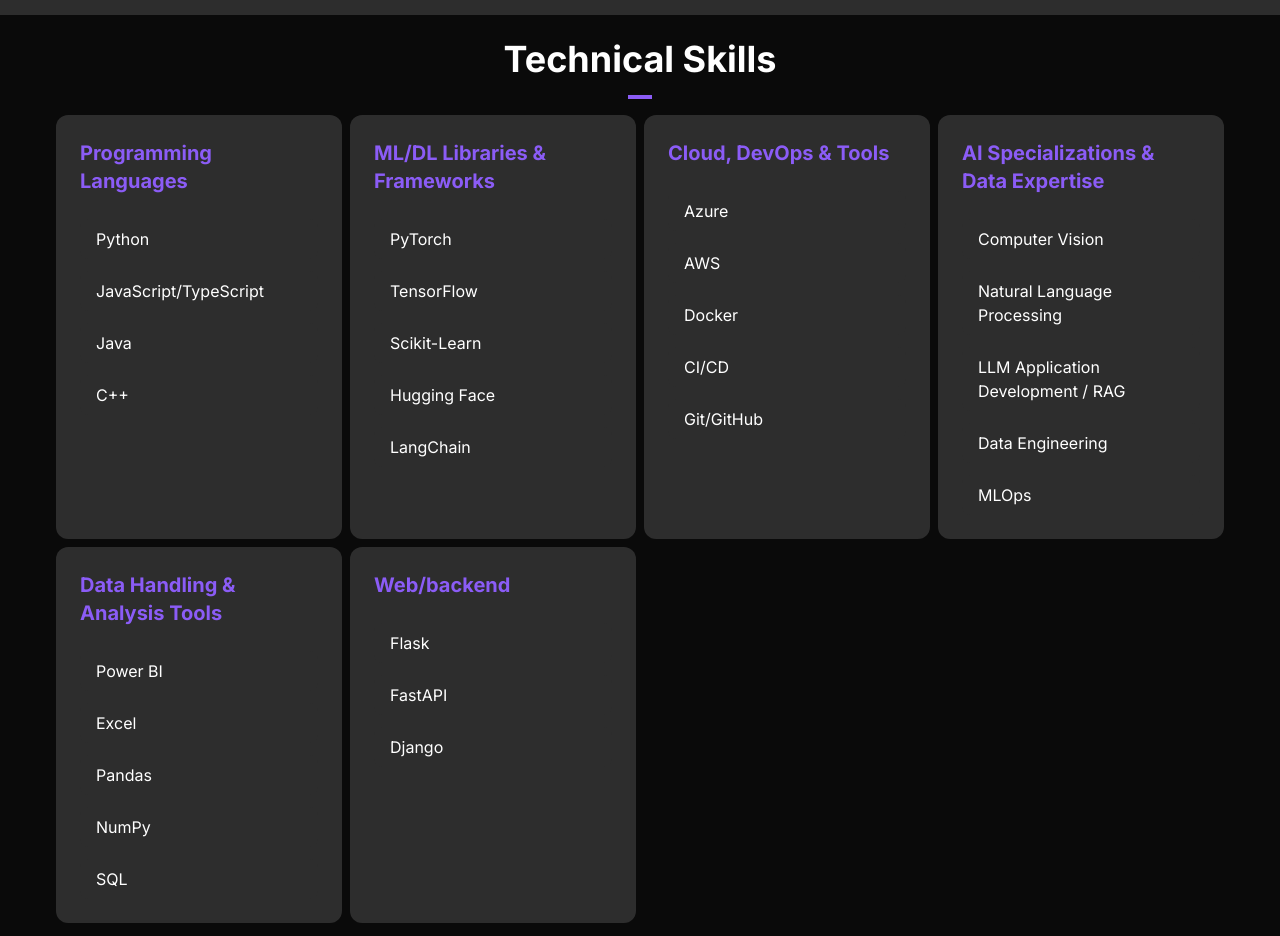
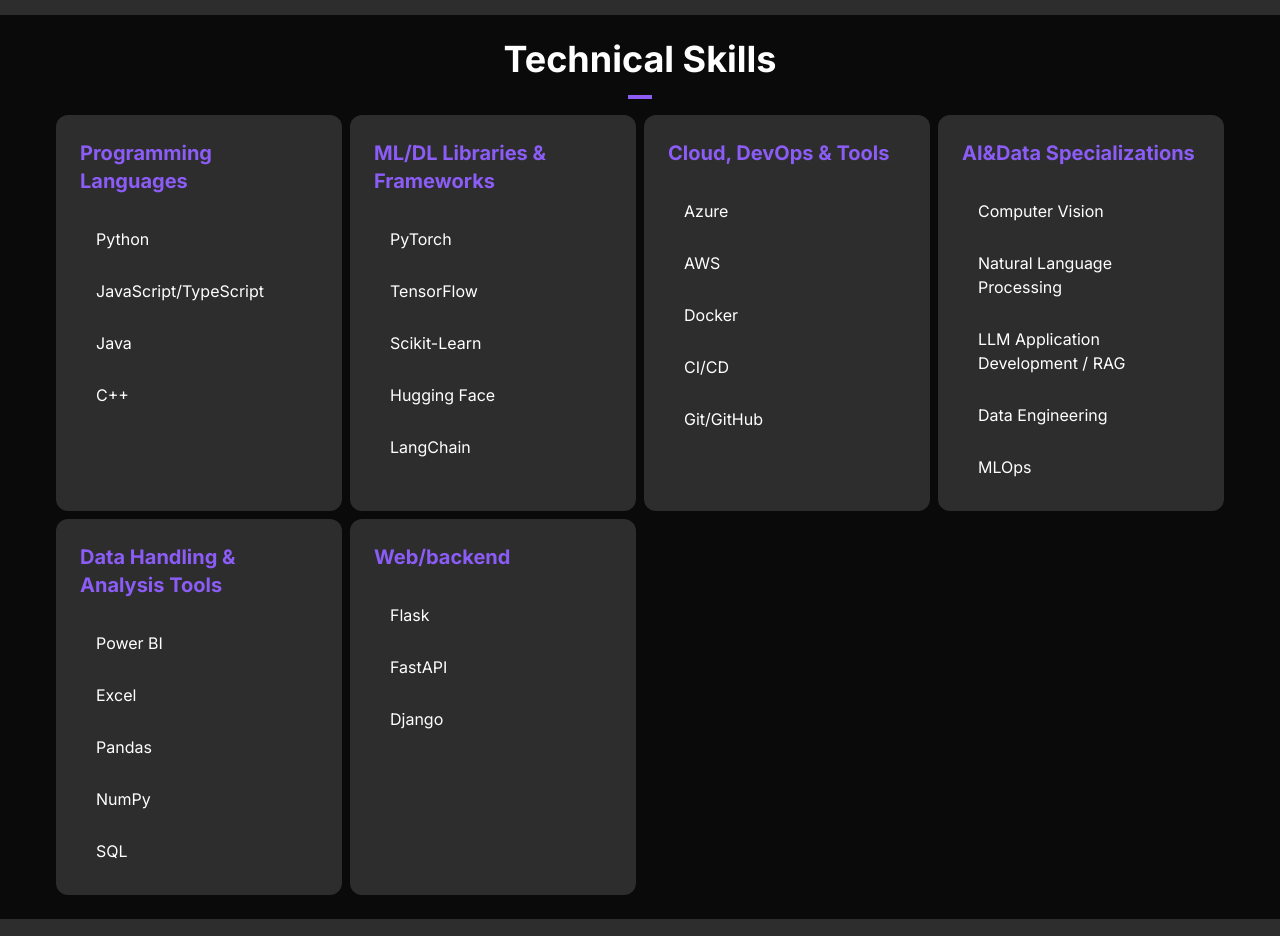
Before and after one commit to YoussefElBegirmy/Portfolio, a React (Vite) app: page / in a window 1280 px wide. Shown: the part 3540-4476 px from the top of the page. Built offline with nearby package versions, Linux system fonts and the light colour scheme.

Commit message:
Update skillsData.ts

```diff
--- a/src/data/skillsData.ts
+++ b/src/data/skillsData.ts
@@ -40,7 +40,7 @@ export const SkillsData: SkillCategory[] = [
     ]
   },
   {
-    category: 'AI Specializations & Data Expertise',
+    category: 'AI&Data Specializations',
     skills: [
       { name: 'Computer Vision', level: 90, experience: '6+ years' },
       { name: 'Natural Language Processing', level: 85, experience: '5+ years' },
```
